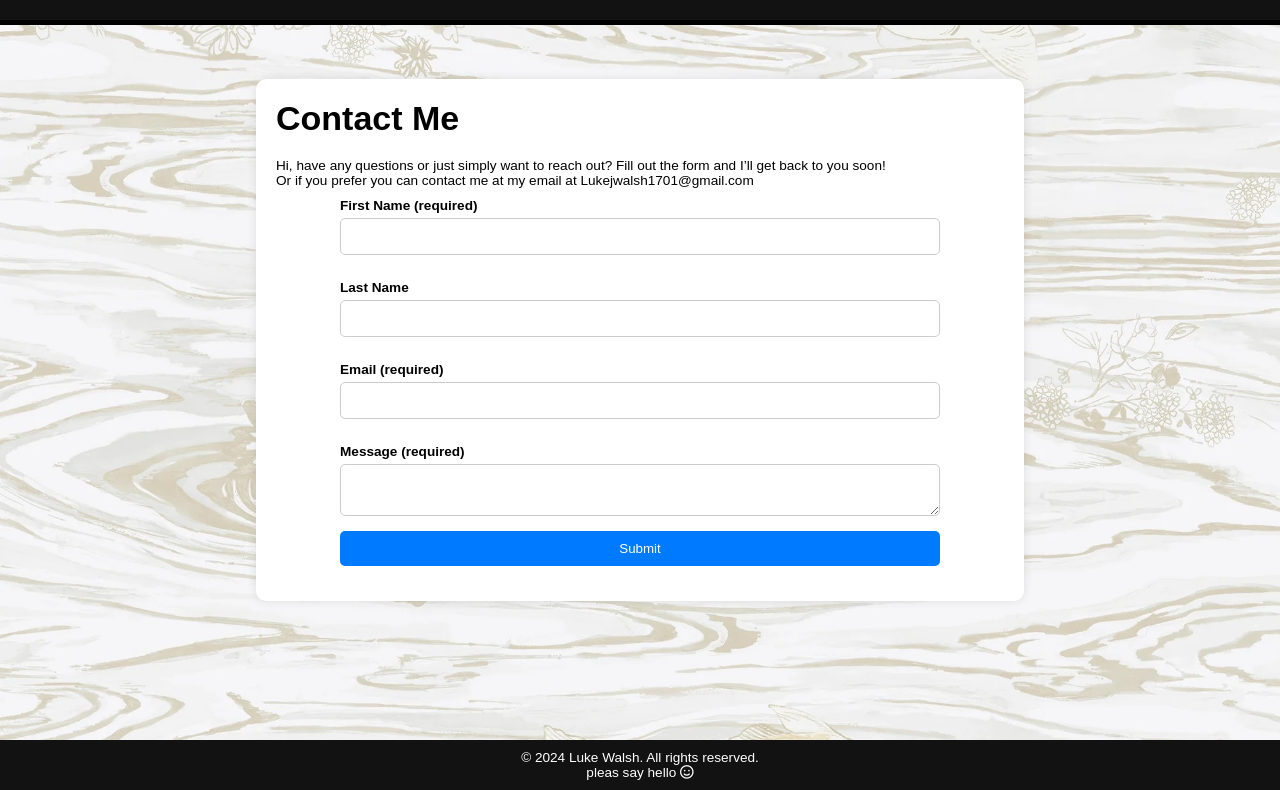
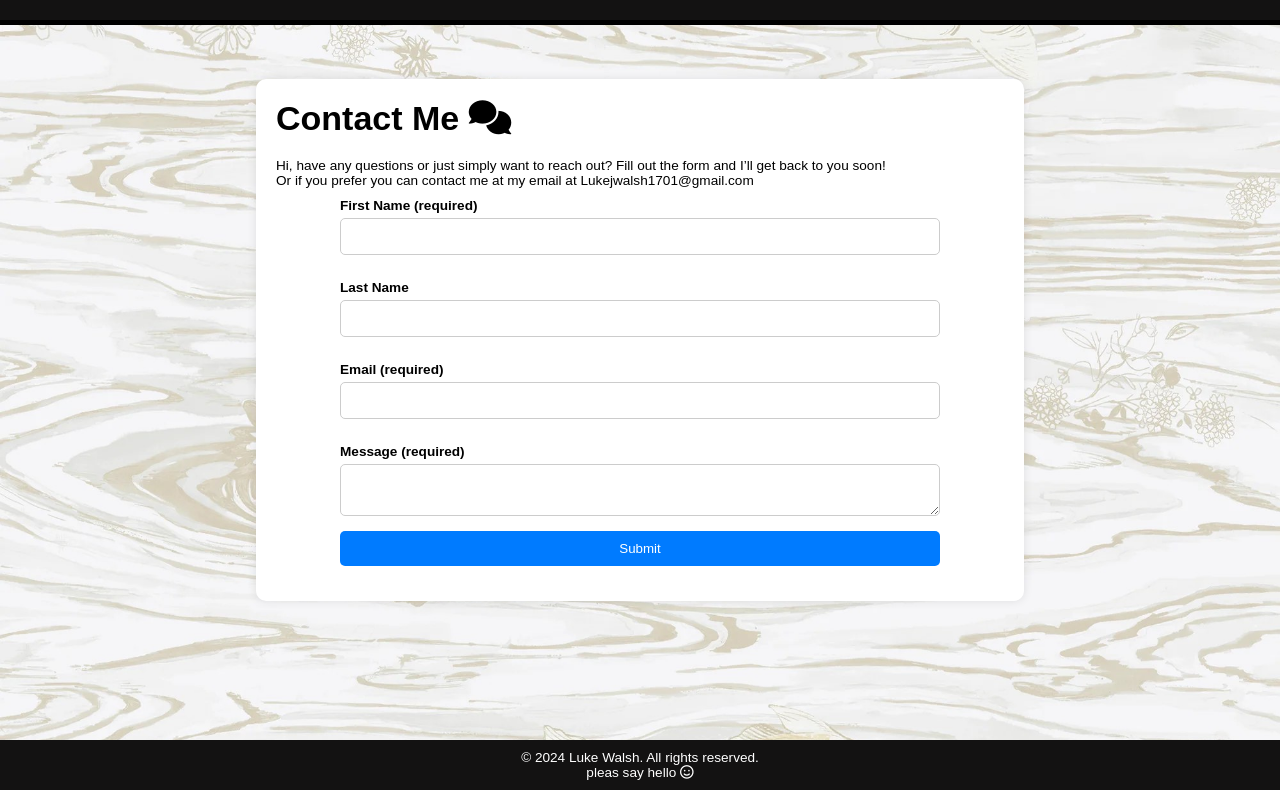
Before and after one commit to LukeJwalsh/Portfolio-Website-, a website: page src/index.html in a window 1280 px wide. Both pictures are taken after a click on the link "Contact Me". Shown: the part 60-850 px from the top of the page. Drawn offline with Linux system fonts and the light colour scheme.

Commit message:
Update index.html

```diff
--- a/src/index.html
+++ b/src/index.html
@@ -170,7 +170,7 @@
 
 <div id="contact-view" class="view contactBackground" style="display:none;">
     <div class="homeText">
-        <h1>Contact Me</h1>
+        <h1>Contact Me <i class="fa-solid fa-comments"></i> </h1>
         <p>Hi, have any questions or just simply want to reach out? Fill out the form and I’ll get back to you soon!</p>
         <p>Or if you prefer you can contact me at my email at Lukejwalsh1701@gmail.com</p>
         <form id="contact-form" action="/submit-form" method="POST">
```
